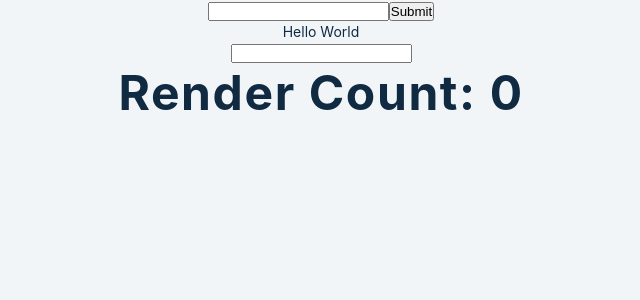
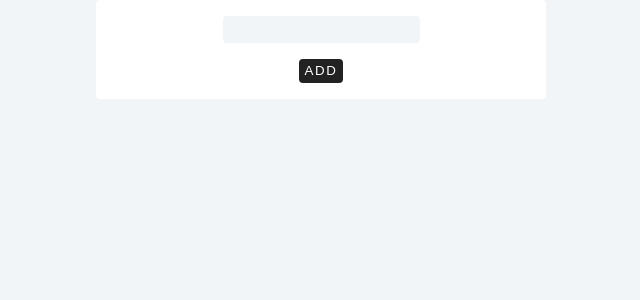
Before and after one commit to ulugbekmahammadjonov/react-lessons, a React (Create React App) app: page / in a window 1280 px wide. Shown: the top 300 px of the page, without its empty margins (319-959 px from the left). Built offline with nearby package versions, Linux system fonts and the light colour scheme.

Commit message:
hooks: useReduser

```diff
--- a/src/App.css
+++ b/src/App.css
@@ -134,3 +134,35 @@ p {
   color: var(--clr-grey-5);
   text-transform: capitalize;
 }
+.form {
+  background: var(--clr-white);
+  max-width: var(--fixed-width);
+  margin: 0 auto;
+  margin-bottom: 4rem;
+  padding: 1rem 2rem;
+  border-radius: var(--radius);
+}
+.form input {
+  background: var(--clr-grey-10);
+  border-color: transparent;
+  border-radius: var(--radius);
+  padding: 0.25rem 0.5rem;
+}
+.form-control {
+  margin: 0.5rem 0;
+  display: grid;
+  grid-template-columns: 100px 1fr;
+  align-items: center;
+}
+.form button {
+  display: inline-block;
+  background: var(--clr-black);
+  color: var(--clr-white);
+  border-color: transparent;
+  margin-top: 1rem;
+  letter-spacing: var(--spacing);
+  padding: 0.15rem 0.25rem;
+  text-transform: capitalize;
+  border-radius: var(--radius);
+  cursor: pointer;
+}
--- a/src/App.js
+++ b/src/App.js
@@ -1,10 +1,11 @@
 import './App.css'
-import UseRef from './components/useref-basics/UseRef';
+import UseReducer from './components/useReducer/UseReducer';
+
 
 function App() {
   return (
     <div className="App">
-      <UseRef/>
+      <UseReducer />
     </div>
   );
 }
--- /dev/null
+++ b/src/components/useReducer/Modal.jsx
@@ -0,0 +1,9 @@
+import React from 'react'
+
+const Modal = ({modalContent}) => {
+  return (
+    <div>{modalContent}</div>
+  )
+}
+
+export default Modal;
--- /dev/null
+++ b/src/components/useReducer/UseReducer.jsx
@@ -0,0 +1,70 @@
+import React, { useState } from 'react'
+import { useReducer } from 'react'
+import Modal from './Modal';
+
+
+const reducer = (state, action) => {
+    if(action.type === "ADD_ITEM"){
+            const newPeople = [...state.people, action.payload];
+           return {
+             ...state,
+             people: newPeople,
+             isModalOpen: true,
+             modalContent: "item added",
+           };
+
+    }
+    if(action.type === "NO_VALUE"){
+        return{
+            ...state,
+            isModalOpen : true,
+            modalContent: "Please, Enter VAlue"
+        }
+    }
+      throw new Error("now matching action type")
+
+
+};
+
+const defaultState = {
+    people: [],
+    isModalOpen: false,
+    modalContent: ""
+}
+const UseReducer = () => {
+    const [name, setName] = useState("")
+    const [state, dispatch] = useReducer(reducer, defaultState)
+   const handleSubmit = e =>{
+    e.preventDefault()
+      if (name) {
+        const newItem = { id: new Date().getTime.toString(), name };
+        dispatch({ type: "ADD_ITEM", payload: newItem });
+      }else{
+        dispatch({type: "NO_VALUE"})
+      }
+   }
+
+
+  return (
+    <div>
+    {state.isModalOpen && <Modal modalContent={state.modalContent}/>}
+        <form className='form' onSubmit={handleSubmit}>
+            <div>
+                <input type="text"
+                value={name}
+                onChange={e =>setName(e.target.value)}/>
+            </div>
+            <button type='submit'>ADD</button>
+        </form>
+        {state.people.map((person)=>{
+            return(
+                <div key={person.id}>
+                    <h4>{person.name}</h4>
+                </div>
+            )
+        })}
+    </div>
+  )
+}
+
+export default UseReducer
```
